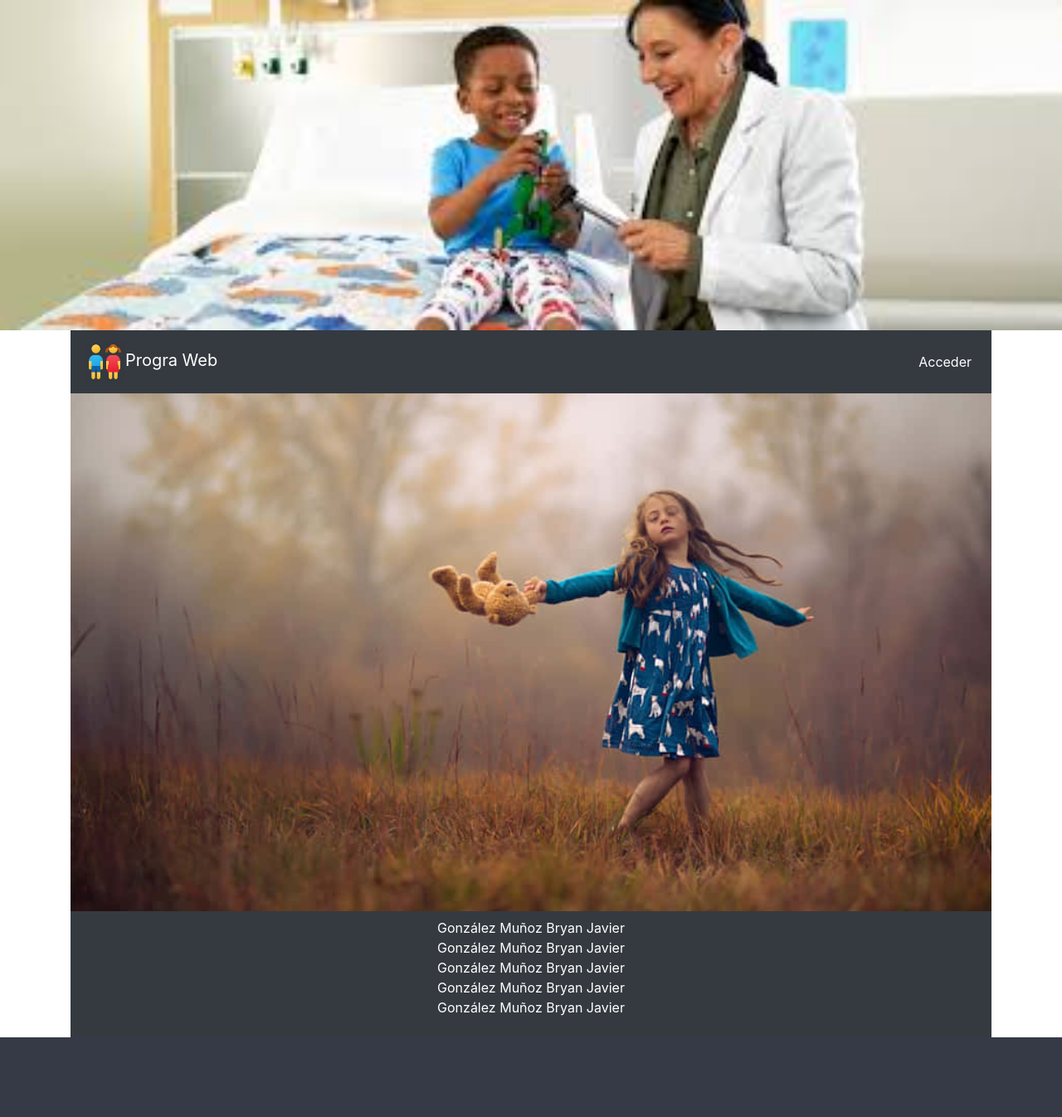
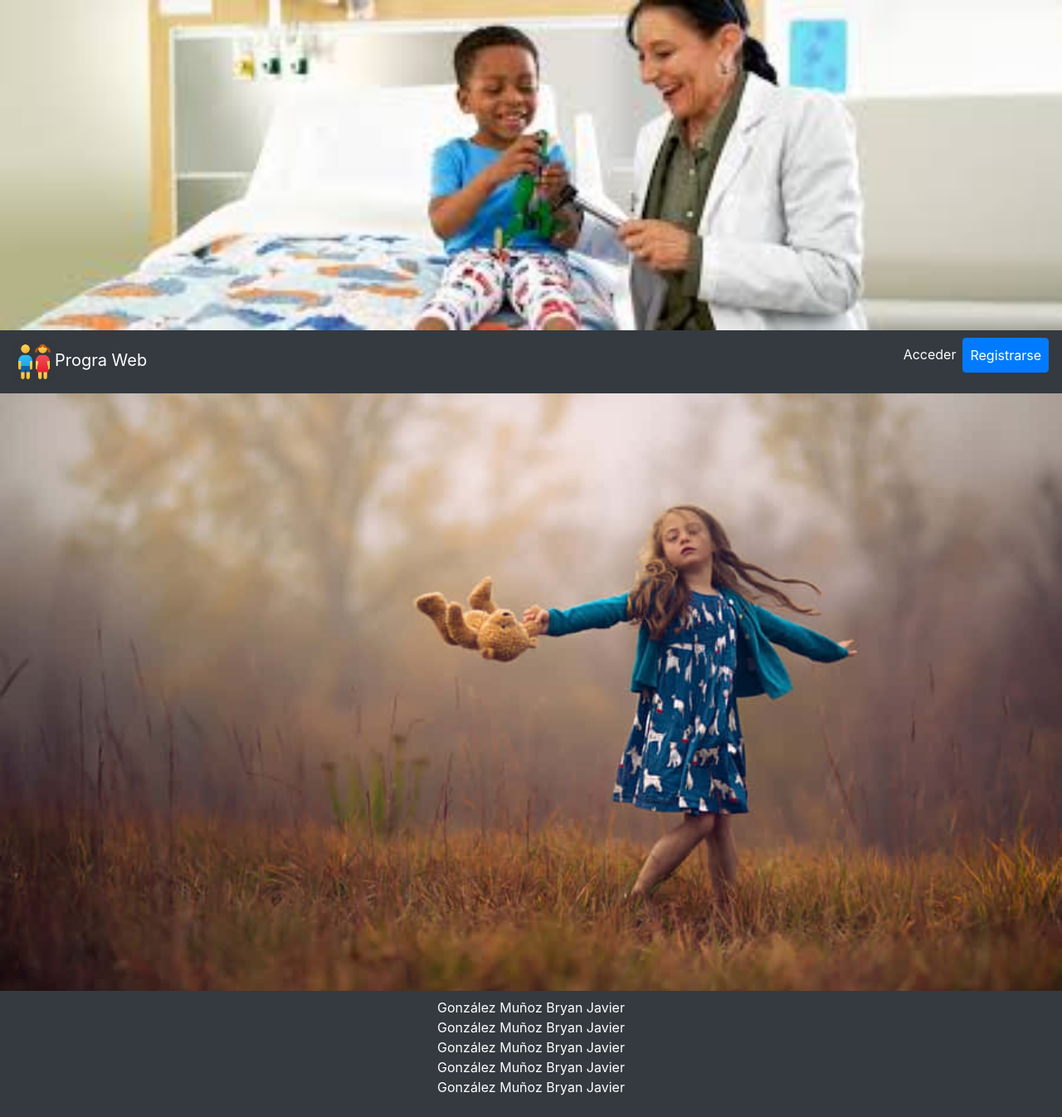
Before and after one commit to BryanMunozTecNM/Examen-Unidad-5-Equipo-3, a PHP site: page /index.html in a window 1280 px wide. Shown: the whole page at 83% size. Before the commit the page ends 1250 px from the top, so only its background shows below. Run offline with PHP 8.4, Linux system fonts and the light colour scheme; some libraries are stand-ins or nearby versions.

Commit message:
Registro de usuarios

```diff
--- a/Final/index.html
+++ b/Final/index.html
@@ -1,5 +1,6 @@
 <!DOCTYPE html>
 <html lang="es">
+
 <head>
     <meta charset="UTF-8">
     <meta name="viewport" content="width=device-width, initial-scale=1.0">
@@ -23,14 +24,17 @@
 
     <!-- Validación por jQuery -->
     <script>
-        $(document).ready(function(){
+        $(document).ready(function () {
             // Toggle para mostrar/ocultar el formulario de inicio de sesión
-            $("#login-link").click(function(){
+            $("#login-link").click(function () {
                 $(".login-container").toggle();
             });
 
+            //Toggle para mostrar el formulario de registro
+
+
             // Validación de formulario al enviar
-            $("#loginForm").submit(function(event) {
+            $("#loginForm").submit(function (event) {
                 event.preventDefault(); // Prevenir el envío del formulario por defecto
 
                 var username = $("#username").val().trim();
@@ -63,11 +67,11 @@
     </script>
     <!-- Fin de validación por jQuery -->
 </head>
+
 <body>
     <header width="100%">
+        <div class="jumbotron-fluid">
             <img width="100%" src="img/encabezado.jpg" alt="">
-        <div class="container">
-            <div class="jumbotron-fluid">
             <nav class="navbar navbar-expand-md navbar-dark bg-dark">
                 <a href="#" class="navbar-brand">
                     <img width="50px" height="50px" src="img/ico.ico" alt="mi img">Progra Web
@@ -77,12 +81,17 @@
                 </button>
                 <div class="collapse navbar-collapse" id="menu">
                     <ul class="navbar-nav ml-auto">
-                            <li class="nav-item">
+                        <li class="nav-item d-flex flex-row mb-3">
                             <a href="#" id="login-link" class="nav-link text-white">Acceder</a>
+                            <a href="#" id="register-link" class="nav-link btn btn-primary text-white">Registrarse</a>
                         </li>
                     </ul>
                 </div>
             </nav>
+        </div>
+    </header>
+    <main>
+        <!-- Formulario para inicio de sesion -->
         <div style="position: absolute; top: 90%; left: 50%; transform: translate(-50%, -50%)">
             <div class="login-container" style="display: none; background-color: whitesmoke; padding: 20px;">
                 <h2>Iniciar Sesión</h2>
@@ -99,8 +108,13 @@
                 </form>
             </div>
         </div>
+
+        <!-- Formulario para Registro de usuarios -->
         <img src="img/fondo.jpg" alt="" width="100%">
-                <nav class="navbar navbar-expand-md navbar-dark bg-dark" style="color:white; justify-content: center; align-items: center;">
+    </main>
+    <footer>
+        <nav class="navbar navbar-expand-md navbar-dark bg-dark"
+            style="color:white; justify-content: center; align-items: center;">
             <div>
                 <p>
                     González Muñoz Bryan Javier <br>
@@ -111,8 +125,7 @@
                 </p>
             </div>
         </nav>
-            </div>
-        </div>
-    </header>
+    </footer>
 </body>
+
 </html>
--- a/Final/procesar_login.php
+++ b/Final/procesar_login.php
@@ -1,13 +1,10 @@
 <?php
-<<<<<<< HEAD
 // Establecer las credenciales de la base de datos
 $host = 'localhost';
 $dbname = 'hospital_del_niño';
 $user = 'root';
 $password = '';
-=======
 session_start();
->>>>>>> 173e2dae78ae8e6dab061bb60358f88662ac317d
 
 // Incluir la clase Database (ajusta la ruta según la estructura de tu proyecto)
 require_once '../ORM/Database.php';
@@ -69,4 +66,3 @@ try {
     // Capturar cualquier error de conexión o consulta
     echo "Error al conectar a la base de datos: " . $e->getMessage();
 }
-?>
```
Lines whose indentation alone changed are shown as unchanged.
